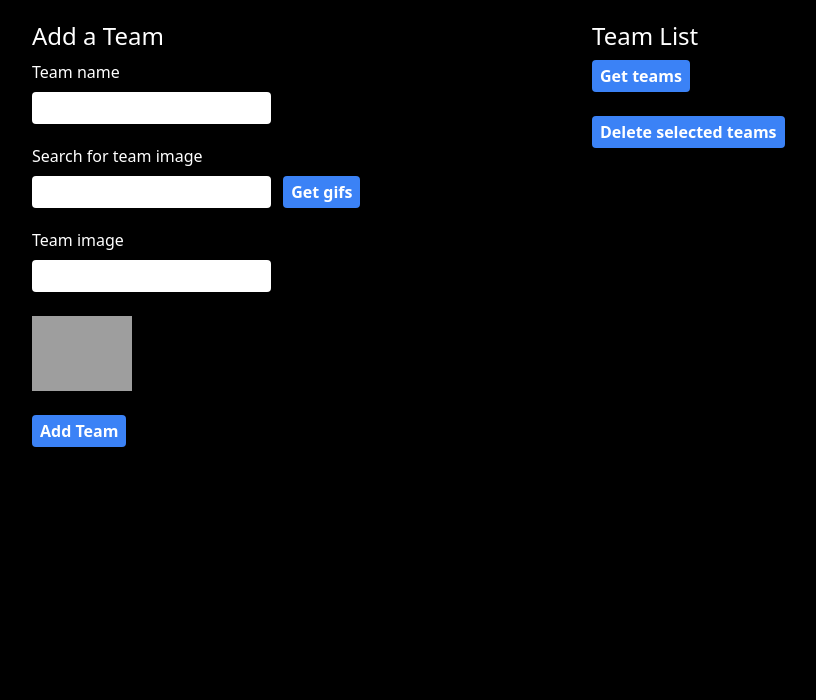
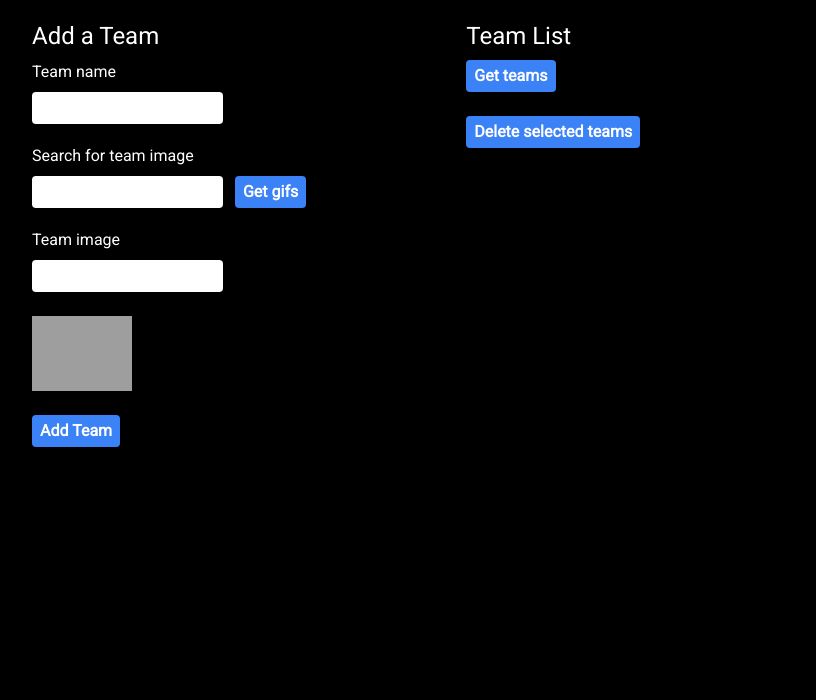
Before and after one commit to kyds3k/keepthescore-utils, a website built with Vite: page index.html in a window 1280 px wide. Shown: the part 100-800 px from the top of the page, without its empty margins (48-864 px from the left). Built offline with nearby package versions, Linux system fonts and the light colour scheme; grey boxes are pictures that could not be loaded.

Commit message:
Changed title, font, layout

```diff
--- a/index.html
+++ b/index.html
@@ -3,13 +3,15 @@
   <head>
     <meta charset="UTF-8" />
     <meta name="viewport" content="width=device-width, initial-scale=1.0" />
-    <title>Vanilla Tailwind CSS Boilerplate</title>
+    <title>Keep the Score Utilities</title>
     <script type="module" src="main.js" defer></script>
+    <link rel="stylesheet" href="https://fonts.googleapis.com/css?family=Roboto">
+
   </head>
   <body class="bg-black text-white px-20 py-10">
     <h1 class="text-4xl font-bold mb-10">Keep The Score Utilities</h1>
     <div class="flex">
-      <div class="w-1/2">
+      <div class="mr-40">
         <div class="mb-10 team-add-container">
           <h2 class="text-2xl mb-2">Add a Team</h2>
           <label class="mb-2 block" for="team-name">Team name</label>
@@ -23,7 +25,7 @@
           <button class="bg-blue-500 hover:bg-blue-700 text-white font-bold py-1 px-2 rounded team-add block" type="submit">Add Team</button>
         </div>
       </div>
-      <div class="w-1/2">
+      <div>
         <h2 class="text-2xl mb-2">Team List</h2>
         <div class="mb-10">
           <button class="bg-blue-500 hover:bg-blue-700 text-white font-bold py-1 px-2 rounded board-get mb-3" type="submit">Get teams</button>
--- a/style.css
+++ b/style.css
@@ -1,6 +1,11 @@
 @tailwind base;
 @tailwind components;
 @tailwind utilities;
+
+
+body {
+  font-family: 'Roboto', sans-serif;
+}
 
 .team-image-preview {
   max-width: 100px;
--- /dev/null
+++ b/vite.config.js
@@ -0,0 +1,6 @@
+// vite.config.js
+import { defineConfig } from 'vite'
+
+export default defineConfig({
+  base: '',
+})
```
